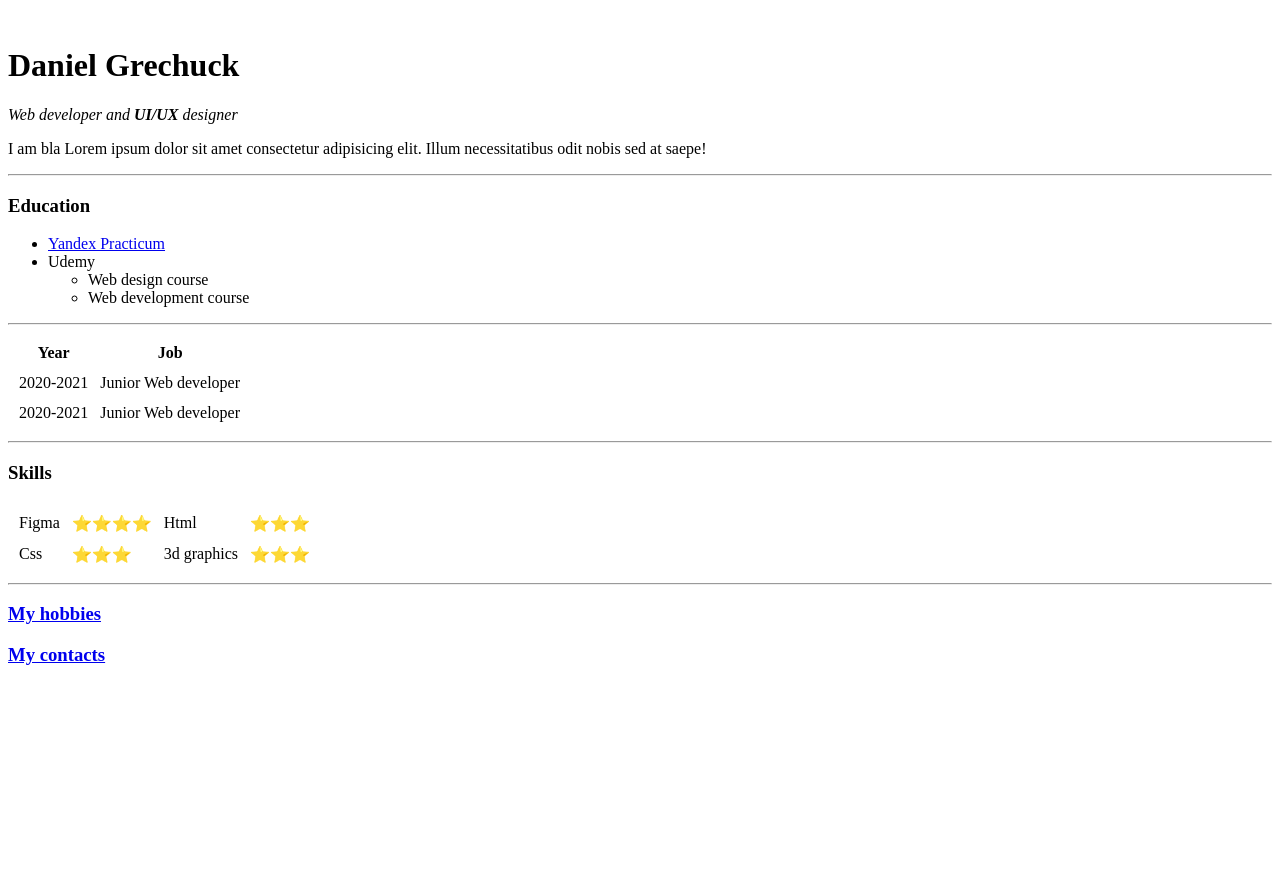
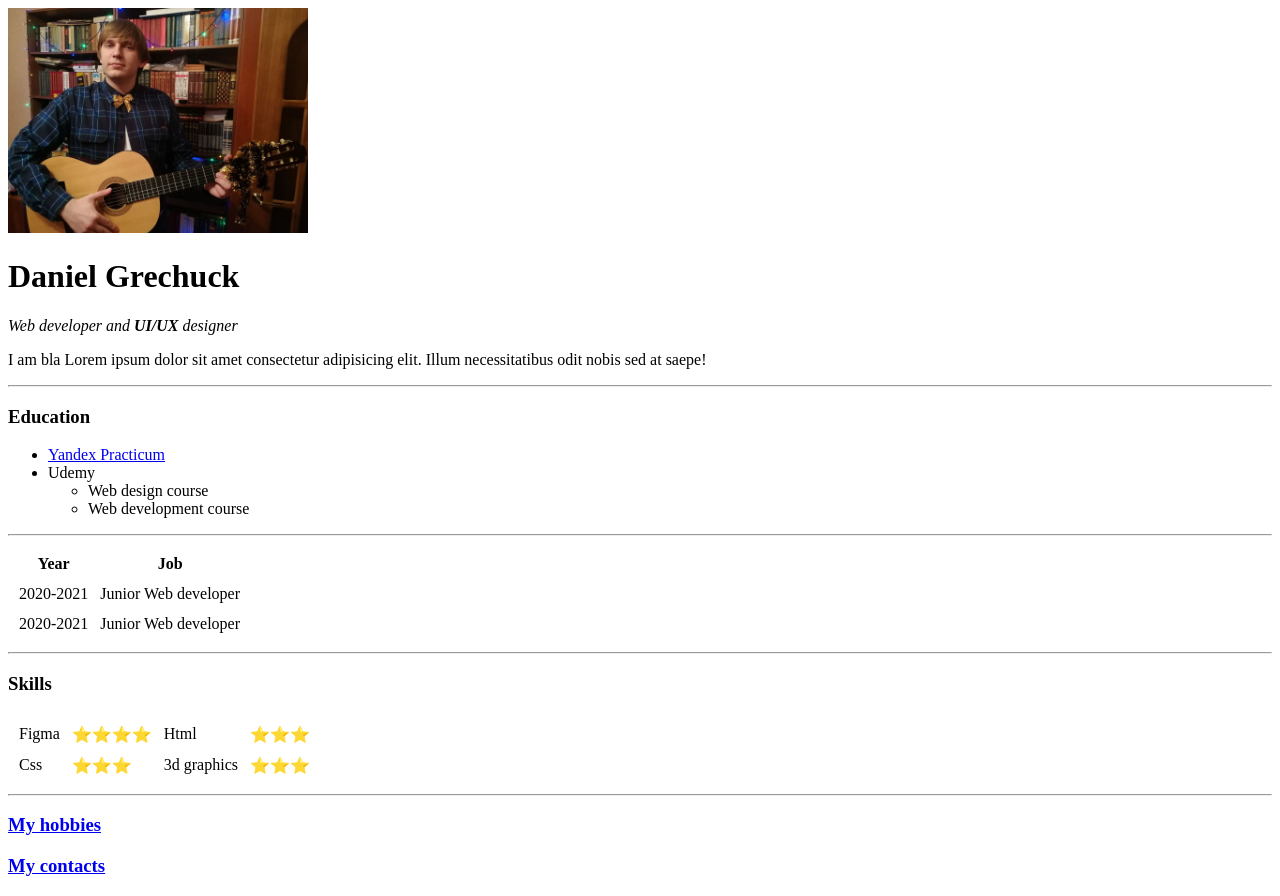
Before and after one commit to dannygmfk/cv2, a plain HTML site: page index.html in a window 1280 px wide. Before the commit the page ends 800 px from the top, so only its background shows below. Drawn offline with Linux system fonts and the light colour scheme.

Commit message:
Update index.html

```diff
--- a/index.html
+++ b/index.html
@@ -6,7 +6,7 @@
     <title>Danny's website</title>
   </head>
   <body>
-    <img src="../img/photo_2020-12-31_21-20-44.jpg" alt="" width="300px" />
+    <img src="../photo_2020-12-31_21-20-44.jpg" alt="" width="300px" />
     <h1>Daniel Grechuck</h1>
     <p>
       <em>Web developer and <strong>UI/UX</strong> designer</em>
```
